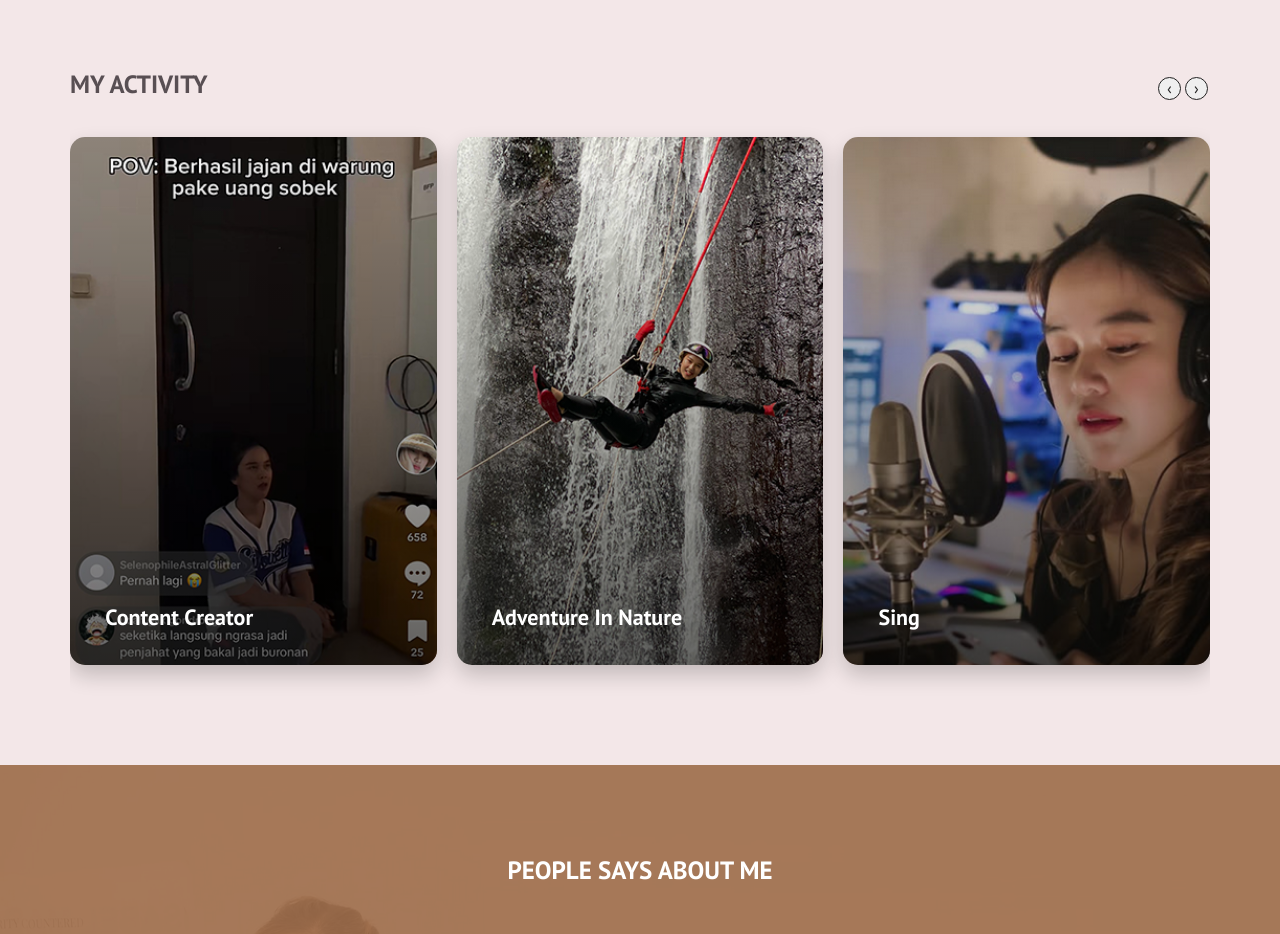
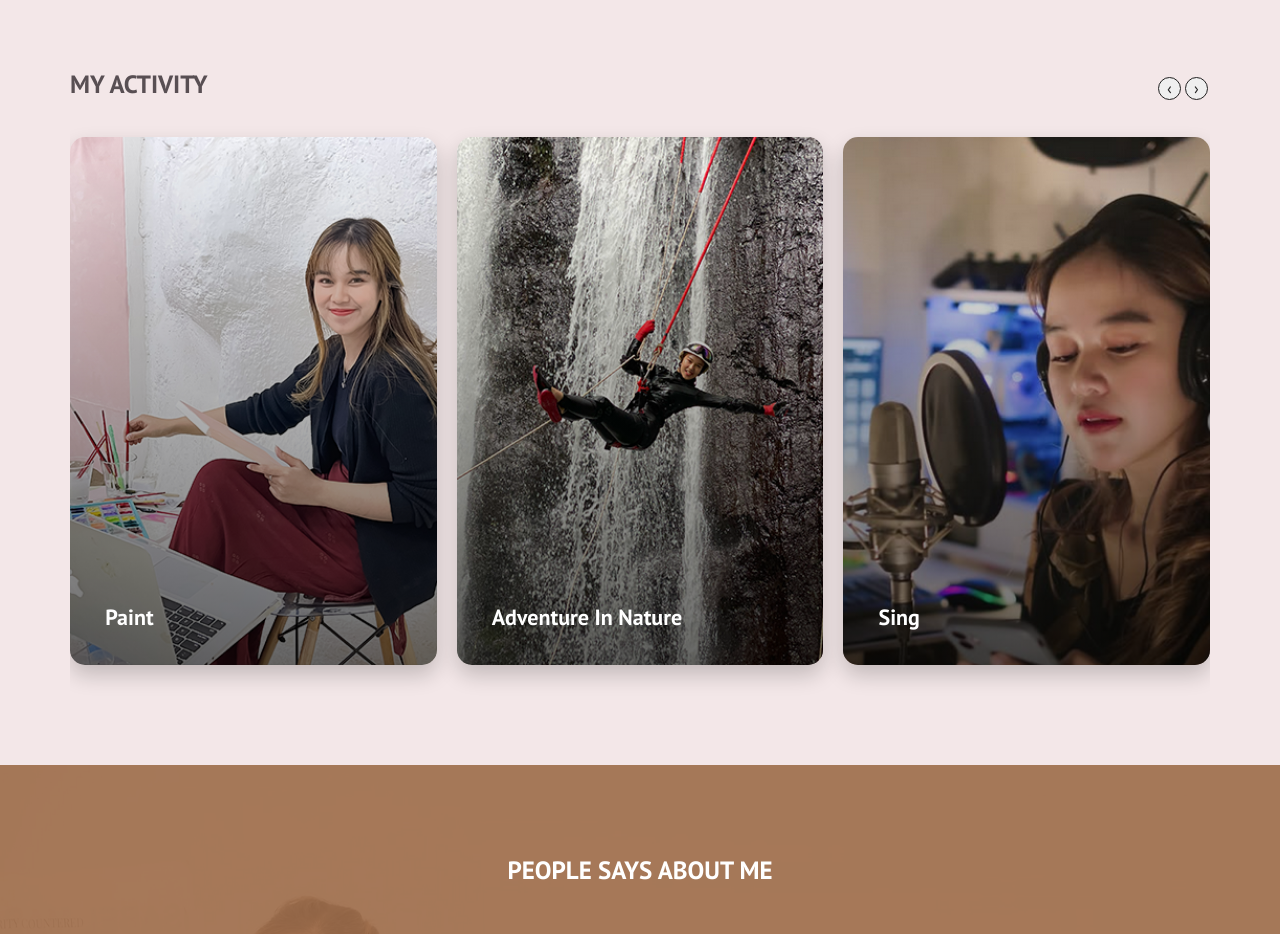
Before and after one commit to helloteresatere/tereportofolio, a plain HTML site: page index.html in a window 1280 px wide. Shown: the part 4280-5214 px from the top of the page. Drawn offline with Linux system fonts and the light colour scheme.

Commit message:
Add files via upload

```diff
--- a/index.html
+++ b/index.html
@@ -252,10 +252,10 @@
         <h2>My Activity</h2>
         <div class="owl-carousel owl-carousel3 owl-theme">
           <div>
-            <div class="card"> <img class="card-img" src="assets/img/activity-img4.png" alt="">
+            <div class="card"> <img class="card-img" src="assets/img/activity-img1.png" alt="">
               <div class="card-img-overlay">
                 <div class="bottom-text">
-                  <h5 class="card-title">Content Creator</h5>
+                  <h5 class="card-title">Paint</h5>
                   <a href="#">Read more <img src="assets/img/double-right.svg" alt=""></a>
                 </div>
               </div>
```
